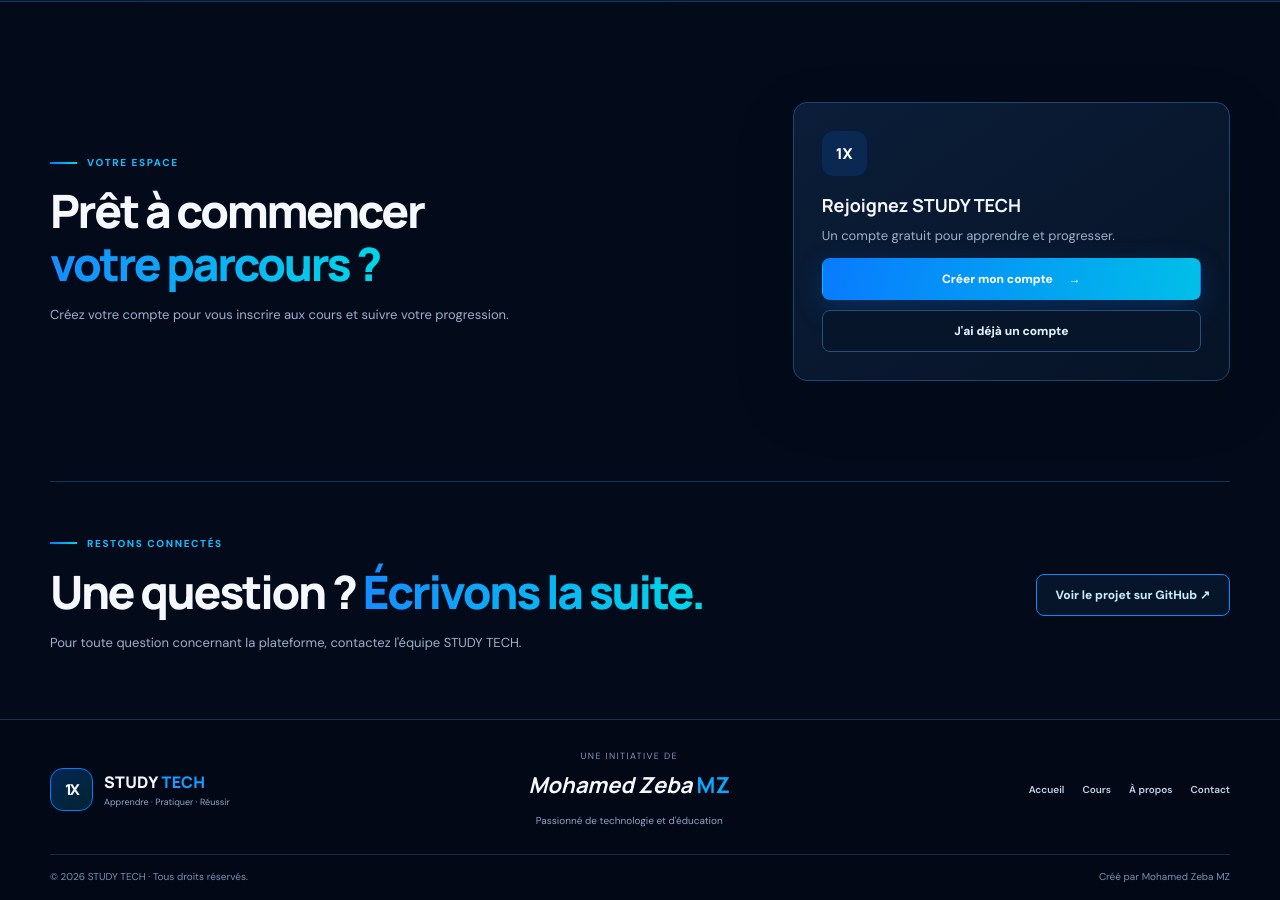
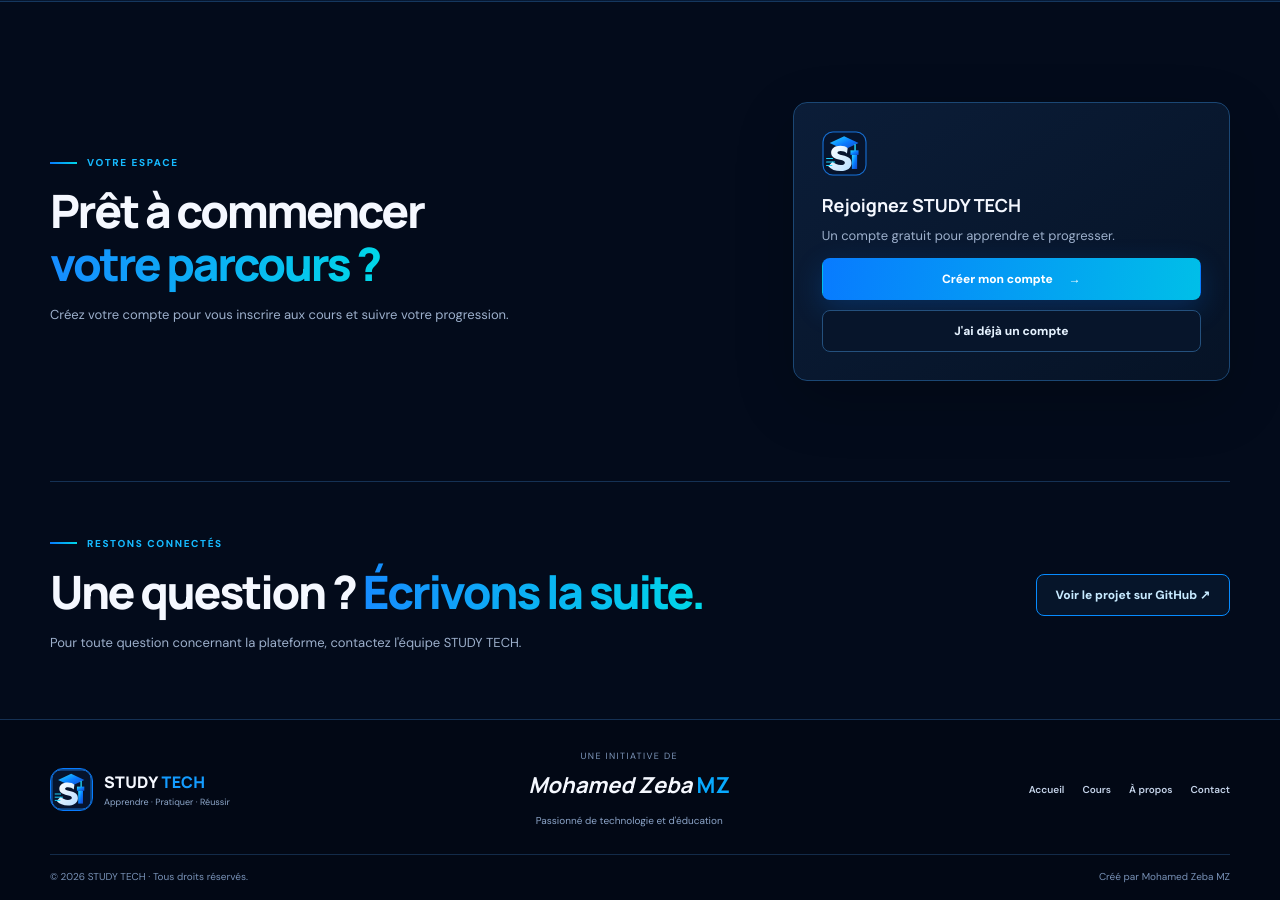
Before and after one commit to mohamedzeba2025-hue/study-tech, a plain HTML site: page index.html in a window 1280 px wide. Shown: the part 1740-2640 px from the top of the page. Drawn offline with nearby package versions, Linux system fonts and the light colour scheme; no server answers.

Commit message:
Use new STUDY TECH logo across the site

```diff
--- a/index.html
+++ b/index.html
@@ -7,12 +7,12 @@
   <title>STUDY TECH — Apprendre. Pratiquer. Réussir.</title>
   <link rel="preconnect" href="https://fonts.googleapis.com"><link rel="preconnect" href="https://fonts.gstatic.com" crossorigin>
   <link href="https://fonts.googleapis.com/css2?family=DM+Sans:wght@400;500;600;700;800&family=Manrope:wght@500;600;700;800&display=swap" rel="stylesheet">
-  <link rel="stylesheet" href="styles.css">
+  <link rel="icon" type="image/svg+xml" href="assets/study-tech-logo.svg"><link rel="stylesheet" href="styles.css">
   <script src="https://cdn.jsdelivr.net/npm/@supabase/supabase-js@2"></script><script src="app.js" defer></script>
 </head>
 <body>
 <header class="header">
-  <a class="brand" href="#home" aria-label="STUDY TECH accueil"><span class="brand-icon">1X</span><span><b>STUDY <i>TECH</i></b><small>Apprendre · Pratiquer · Réussir</small></span></a>
+  <a class="brand" href="#home" aria-label="STUDY TECH accueil"><span class="brand-icon"><img src="assets/study-tech-logo.svg" alt=""></span><span><b>STUDY <i>TECH</i></b><small>Apprendre · Pratiquer · Réussir</small></span></a>
   <button class="menu-toggle" id="menuToggle" aria-label="Ouvrir le menu" aria-expanded="false">☰</button>
   <nav id="mainNav"><a href="#home">Accueil</a><a href="#courses">Cours</a><a href="#about">À propos</a><a href="#contact">Contact</a></nav>
   <div class="header-actions"><button class="lang" id="languageSwitch" type="button">EN</button><button class="btn btn-ghost" data-open-auth="login">Se connecter</button><button class="btn btn-primary" data-open-auth="signup">S'inscrire</button></div>
@@ -30,7 +30,7 @@
 <section class="benefits wrap" aria-label="Avantages"><article><span class="benefit-icon">&lt;/&gt;</span><div><b>Cours gratuits</b><small>Apprenez sans frais, pour tous.</small></div></article><article><span class="benefit-icon">▶</span><div><b>À votre rythme</b><small>Progressez selon votre disponibilité.</small></div></article><article><span class="benefit-icon">▣</span><div><b>Tous vos appareils</b><small>Ordinateur, tablette et mobile.</small></div></article><article><span class="benefit-icon">✧</span><div><b>Communauté active</b><small>Apprenez et partagez ensemble.</small></div></article></section>
 <section class="courses wrap" id="courses"><div class="section-head"><div><div class="eyebrow"><span></span> NOS FORMATIONS</div><h2>Des cours pour <em>aller plus loin.</em></h2><p>Choisissez un cours, apprenez les bases et mettez vos connaissances en pratique.</p></div><span class="free-label">100 % GRATUIT</span></div><div id="courseGrid" class="course-grid"><div class="loading-card">Chargement des cours…</div></div><p class="course-footnote" id="courseStatus" aria-live="polite"></p></section>
 <section class="about" id="about"><div class="wrap about-inner"><div><div class="eyebrow"><span></span> POURQUOI STUDY TECH ?</div><h2>Une plateforme pensée<br>pour <em>votre réussite.</em></h2><p>Nous croyons que chacun peut apprendre à coder. STUDY TECH met à disposition des ressources accessibles pour vous aider à développer vos compétences et réaliser vos idées.</p></div><div class="feature-grid"><article><b>01</b><h3>Des cours structurés</h3><p>Avancez étape par étape avec des contenus clairs.</p></article><article><b>02</b><h3>Apprentissage en ligne</h3><p>Étudiez quand vous voulez, depuis votre appareil.</p></article><article><b>03</b><h3>À votre rythme</h3><p>Reprenez les leçons et progressez à votre façon.</p></article><article><b>04</b><h3>Accès gratuit</h3><p>Tous les cours sont gratuits et ouverts à tous.</p></article></div></div></section>
-<section class="account wrap" id="account"><div><div class="eyebrow"><span></span> VOTRE ESPACE</div><h2>Prêt à commencer<br><em>votre parcours ?</em></h2><p>Créez votre compte pour vous inscrire aux cours et suivre votre progression.</p></div><div class="account-card" id="accountCard"><div class="account-symbol">1X</div><h3>Rejoignez STUDY TECH</h3><p>Un compte gratuit pour apprendre et progresser.</p><button class="btn btn-primary btn-full" data-open-auth="signup">Créer mon compte <b>→</b></button><button class="btn btn-ghost btn-full" data-open-auth="login">J'ai déjà un compte</button></div></section>
+<section class="account wrap" id="account"><div><div class="eyebrow"><span></span> VOTRE ESPACE</div><h2>Prêt à commencer<br><em>votre parcours ?</em></h2><p>Créez votre compte pour vous inscrire aux cours et suivre votre progression.</p></div><div class="account-card" id="accountCard"><div class="account-symbol"><img src="assets/study-tech-logo.svg" alt="Logo STUDY TECH"></div><h3>Rejoignez STUDY TECH</h3><p>Un compte gratuit pour apprendre et progresser.</p><button class="btn btn-primary btn-full" data-open-auth="signup">Créer mon compte <b>→</b></button><button class="btn btn-ghost btn-full" data-open-auth="login">J'ai déjà un compte</button></div></section>
 <section class="dashboard wrap" id="dashboard" hidden><div class="section-head"><div><div class="eyebrow"><span></span> ESPACE ÉTUDIANT</div><h2>Bienvenue, <em id="studentName">étudiant</em>.</h2></div><button class="btn btn-ghost" id="logoutButton">Se déconnecter</button></div><div class="dashboard-panel"><h3>Mes cours</h3><div id="myCourses">Connectez-vous pour afficher vos inscriptions.</div></div>
 <section class="admin-panel" id="adminPanel" hidden><div class="admin-heading"><div><div class="eyebrow"><span></span> ADMINISTRATION</div><h3>Gestion de la plateforme</h3></div><span class="admin-lock">Accès administrateur</span></div>
 <div class="admin-grid"><form class="admin-form" id="createCourseForm"><h4>Ajouter un cours</h4><label for="newCourseTitle">Titre du cours</label><input id="newCourseTitle" required maxlength="120" placeholder="Ex. Débuter avec HTML"><label for="newCourseSlug">Identifiant URL</label><input id="newCourseSlug" required maxlength="140" placeholder="ex-debuter-avec-html"><label for="newCourseCategory">Catégorie technologique</label><select id="newCourseCategory" required><option value="Programmation">Programmation</option><option value="Technologie">Technologie</option><option value="Développement web">Développement web</option><option value="Cybersécurité">Cybersécurité</option><option value="Réseaux">Réseaux informatiques</option><option value="Bases de données">Bases de données</option><option value="Intelligence artificielle">Intelligence artificielle</option><option value="Systèmes">Systèmes informatiques</option><option value="Cloud">Cloud computing</option><option value="Outils informatiques">Outils informatiques</option></select><label for="newCourseDescription">Description</label><textarea id="newCourseDescription" rows="3" maxlength="500" placeholder="Présentez brièvement le cours"></textarea><button class="btn btn-primary" type="submit">Créer le cours</button><p class="admin-feedback" id="courseFeedback" role="status"></p></form>
@@ -38,6 +38,6 @@
 <div class="admin-course-list"><h4>Mes cours</h4><div id="adminCourseList">Chargement…</div></div></section></section>
 <section class="contact wrap" id="contact"><div><div class="eyebrow"><span></span> RESTONS CONNECTÉS</div><h2>Une question ? <em>Écrivons la suite.</em></h2><p>Pour toute question concernant la plateforme, contactez l'équipe STUDY TECH.</p></div><a class="btn btn-outline" href="https://github.com/mohamedzeba2025-hue/study-tech/issues">Voir le projet sur GitHub ↗</a></section>
 </main>
-<footer><div class="wrap footer-main"><a class="brand" href="#home"><span class="brand-icon">1X</span><span><b>STUDY <i>TECH</i></b><small>Apprendre · Pratiquer · Réussir</small></span></a><div class="creator"><small>UNE INITIATIVE DE</small><strong>Mohamed Zeba <em>MZ</em></strong><span>Passionné de technologie et d'éducation</span></div><div class="footer-links"><a href="#home">Accueil</a><a href="#courses">Cours</a><a href="#about">À propos</a><a href="#contact">Contact</a></div></div><div class="wrap footer-bottom"><span>© <span id="year"></span> STUDY TECH · Tous droits réservés.</span><span>Créé par Mohamed Zeba MZ</span></div></footer>
+<footer><div class="wrap footer-main"><a class="brand" href="#home"><span class="brand-icon"><img src="assets/study-tech-logo.svg" alt=""></span><span><b>STUDY <i>TECH</i></b><small>Apprendre · Pratiquer · Réussir</small></span></a><div class="creator"><small>UNE INITIATIVE DE</small><strong>Mohamed Zeba <em>MZ</em></strong><span>Passionné de technologie et d'éducation</span></div><div class="footer-links"><a href="#home">Accueil</a><a href="#courses">Cours</a><a href="#about">À propos</a><a href="#contact">Contact</a></div></div><div class="wrap footer-bottom"><span>© <span id="year"></span> STUDY TECH · Tous droits réservés.</span><span>Créé par Mohamed Zeba MZ</span></div></footer>
 <div class="modal" id="authModal" aria-hidden="true"><div class="modal-backdrop" data-close-auth></div><section class="modal-card" role="dialog" aria-modal="true" aria-labelledby="authTitle"><button class="modal-close" data-close-auth aria-label="Fermer">×</button><div class="eyebrow"><span></span> STUDY TECH</div><h2 id="authTitle">Créer un compte</h2><p id="authIntro">Rejoignez gratuitement notre communauté d'apprentissage.</p><form id="authForm"><label for="fullName">Nom complet</label><input id="fullName" autocomplete="name" placeholder="Votre nom" required><label for="authEmail">Adresse e-mail</label><input id="authEmail" type="email" autocomplete="email" placeholder="vous@exemple.com" required><label for="authPassword">Mot de passe</label><input id="authPassword" type="password" autocomplete="current-password" minlength="8" placeholder="8 caractères minimum" required><button class="btn btn-primary btn-full" id="authSubmit" type="submit">Créer mon compte</button></form><p class="auth-switch" id="authSwitch">Déjà inscrit ? <button type="button" data-switch-auth="login">Se connecter</button></p><p class="auth-message" id="authMessage" role="status" aria-live="polite"></p></section></div>
 </body></html>
```
